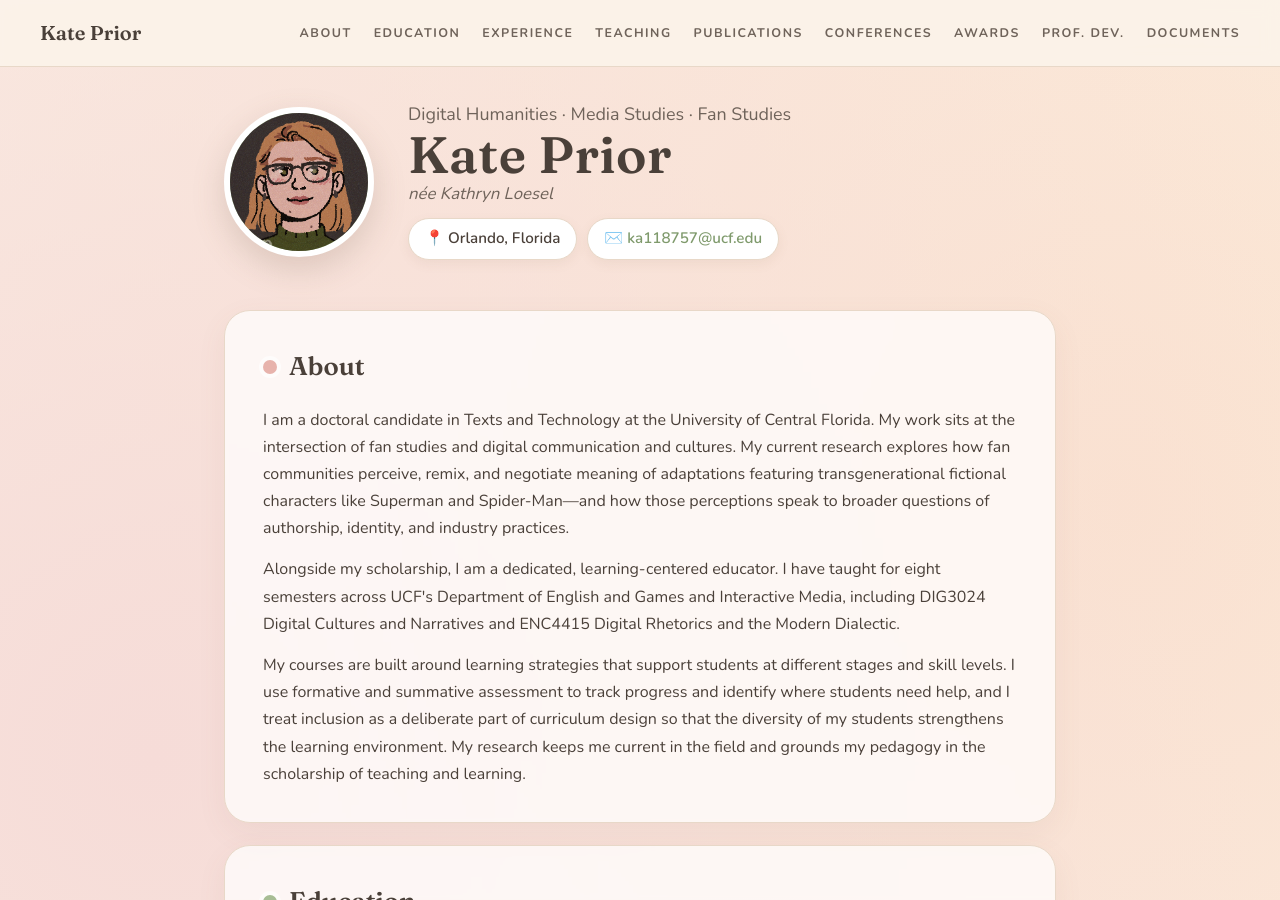
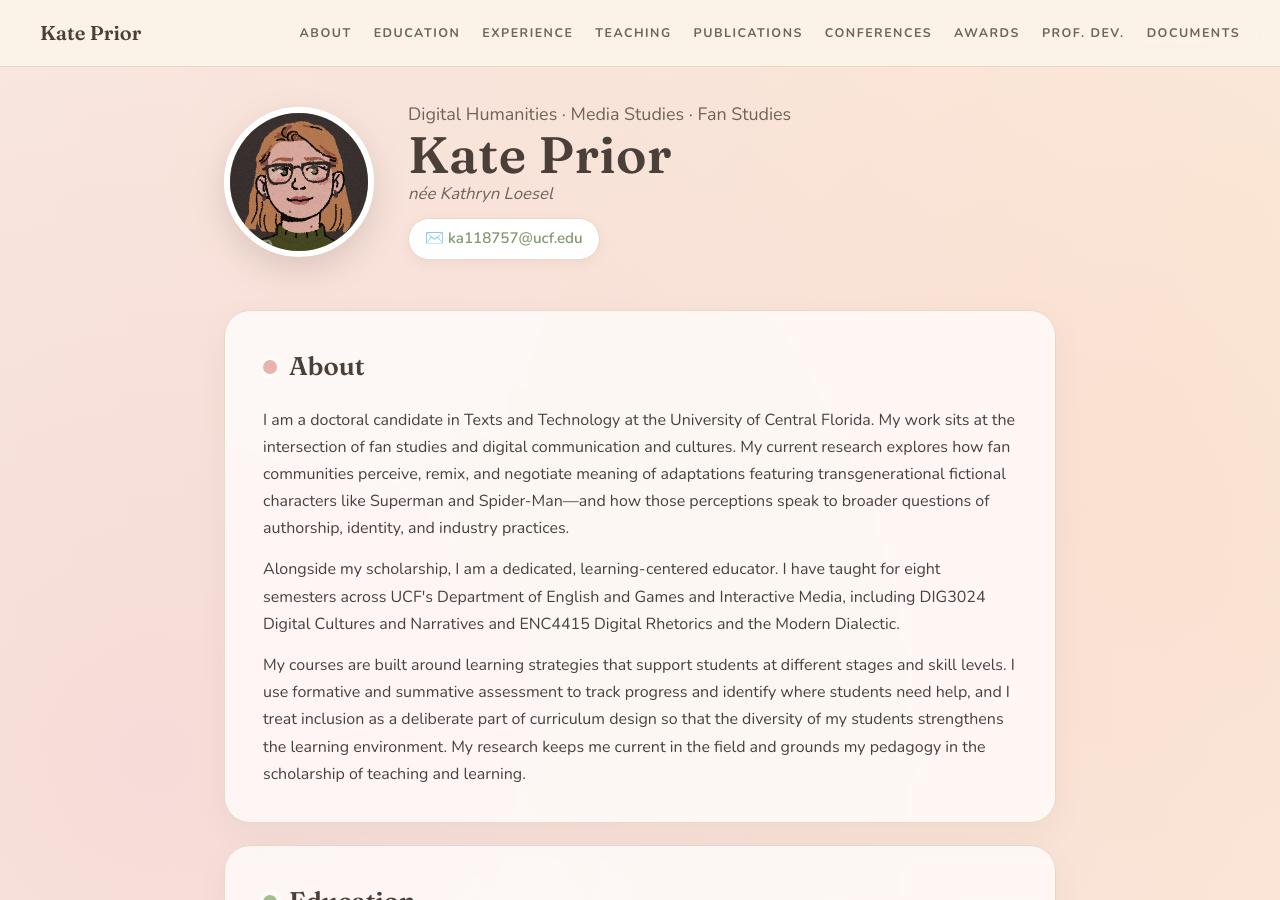
Before and after one commit to thekateprior/thekateprior.github.io, a Jekyll site: the page built from index.html, in a window 1280 px wide and 900 px high. Built offline with Jekyll 4.4.1, drawn with Linux system fonts in a browser that asks for light colours.

Commit message:
Remove Orlando location chip from hero
Co-Authored-By: Claude Opus 4.8 <noreply@anthropic.com>
Claude-Session: https://claude.ai/code/session_01W4sxfrwTBe4NAeUgzJaidp

```diff
--- a/index.html
+++ b/index.html
@@ -13,7 +13,6 @@ description: Portfolio of Kate Prior — Digital Humanities scholar, educator, a
         <h1>Kate Prior</h1>
         <div class="nee">née Kathryn Loesel</div>
         <div class="contact">
-          <span class="chip">📍 Orlando, Florida</span>
           <a class="chip" href="mailto:ka118757@ucf.edu">✉️ ka118757@ucf.edu</a>
         </div>
       </div>
```
